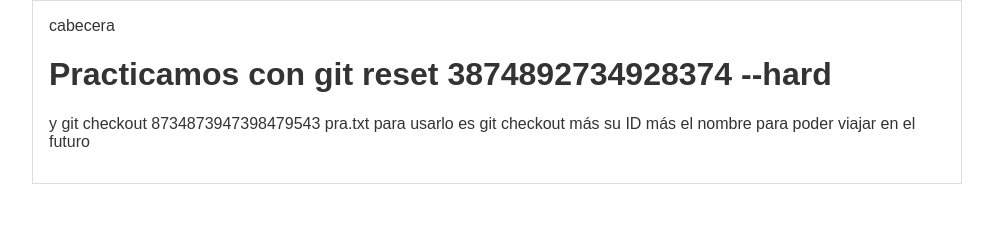
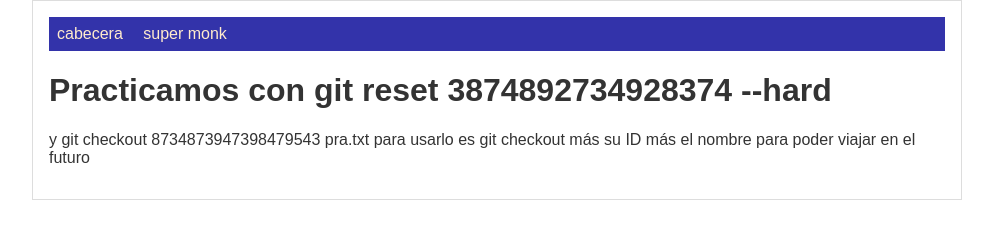
Before and after one commit to RicardoMonk/practica, a plain HTML site: page index.html in a window 1280 px wide. Shown: the whole page, without its empty margins (143-1136 px from the left). Drawn offline with Linux system fonts and the light colour scheme.

Commit message:
cabecera con diseno

```diff
--- a/css/estilo.css
+++ b/css/estilo.css
@@ -5,6 +5,19 @@ body{
     margin: 0;
     padding: 0;
     }
+
+#cabecera{
+    background-color: #33A;
+    color: blanchedalmond;
+    margin: 0;
+    padding: 0.5em;
+}
+
+#cabecera #tagline{
+    padding: 0 0 0 1em;
+    font-weight: normal;
+    font-size: 0 .8em;
+}
 
 #container{
     width: 70%;
--- a/index.html
+++ b/index.html
@@ -7,6 +7,7 @@
         <div id="container">
             <div id="cabecera">
                 cabecera
+                <span id="tagline">super monk</span>
             </div>
             <div id="post">
             <h1>Practicamos con git reset 3874892734928374 --hard</h1>
```
